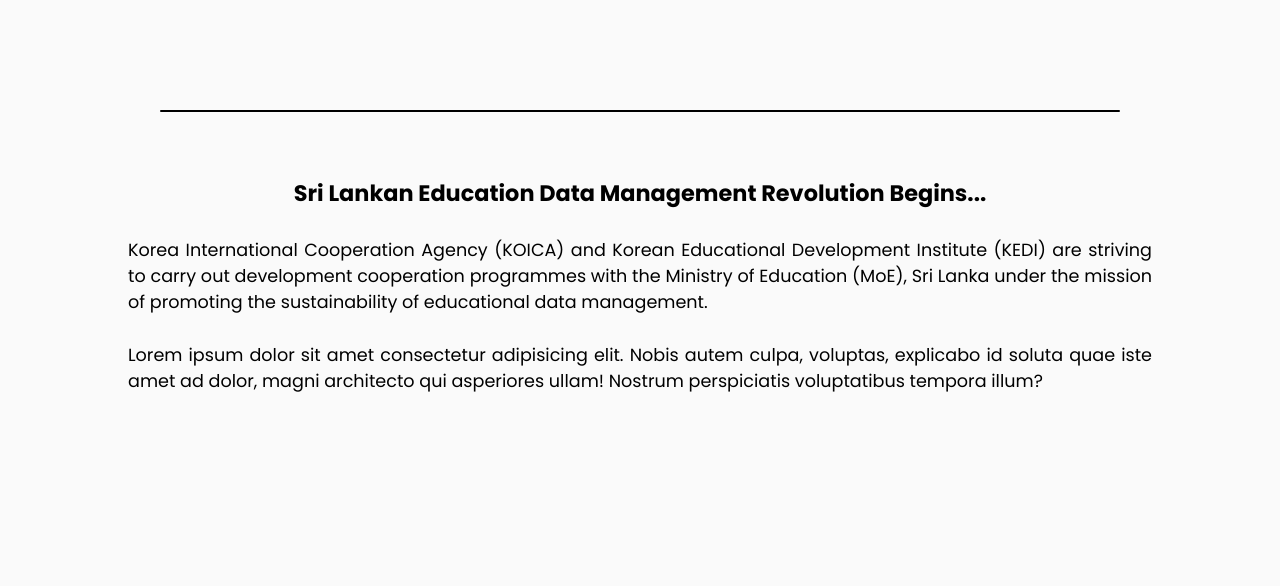
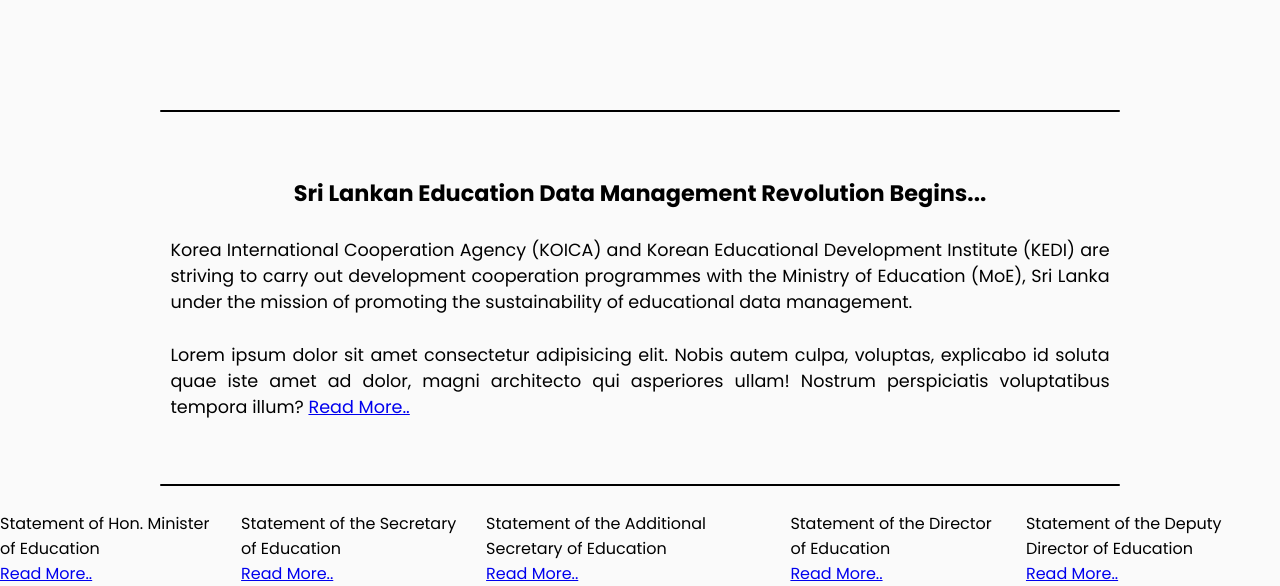
Before and after one commit to sluminda/DOT_MOE_GOV_LK, a PHP site: page / in a window 1280 px wide. Shown: the part 1602-2188 px from the top of the page. Before the commit the page ends 1994 px from the top, so only its background shows below. Run offline with PHP 8.4, Linux system fonts and the light colour scheme.

Commit message:
Home Page Updated

```diff
--- a/CSS/Body/home.css
+++ b/CSS/Body/home.css
@@ -200,6 +200,7 @@ Main Section Programme
   text-align: justify;
   color: var(--secondary-color);
   font-size: var(--font-regular);
+  max-width: 85ch;
 }
 
 /* Programme Responsive |*/
@@ -210,6 +211,17 @@ Main Section Programme
 
   .programme p {
     text-align: center;
+    color: var(--secondary-color);
   }
 }
 /* End here  |*/
+
+/*
+=======================
+Main Section Statements
+=======================
+*/
+
+.statements {
+  gap: 1.5rem;
+}
--- a/index.html
+++ b/index.html
@@ -171,8 +171,67 @@
                     Lorem ipsum dolor sit amet consectetur adipisicing elit. Nobis autem culpa, voluptas, explicabo id
                     soluta quae iste amet ad dolor, magni architecto qui asperiores ullam! Nostrum perspiciatis
                     voluptatibus tempora illum?
+
+                    <a href="#">Read More..</a>
                 </p>
 
+            </article>
+        </section>
+
+        <!-- Horizontal Line -->
+        <div class="horizontal-line"></div>
+
+        <!-- Statement Section -->
+        <section class="statements DF PR FD-R">
+
+            <!-- Susil Premajayantha -->
+            <article>
+                <figure>
+                    <img src="" alt="">
+                    <figcaption>Statement of Hon. Minister of Education</figcaption>
+                </figure>
+                <p></p>
+                <a href="#">Read More..</a>
+            </article>
+
+            <!-- Thilaka Jayasundara -->
+            <article>
+                <figure>
+                    <img src="" alt="">
+                    <figcaption>Statement of the Secretary of Education</figcaption>
+                </figure>
+                <p></p>
+                <a href="#">Read More..</a>
+            </article>
+
+            <!-- K.P Munagamuwa -->
+            <article>
+                <figure>
+                    <img src="" alt="">
+                    <figcaption>Statement of the Additional Secretary of Education</figcaption>
+                </figure>
+                <p></p>
+                <a href="#">Read More..</a>
+            </article>
+
+            <!-- Dakshina Kasthuriarachchi -->
+            <article>
+                <figure>
+                    <img src="" alt="">
+                    <figcaption>Statement of the Director of Education</figcaption>
+                </figure>
+                <p></p>
+                <a href="#">Read More..</a>
+            </article>
+
+            <!-- H. A. S. P. Senarathne -->
+            <article>
+                <figure>
+                    <img src="" alt="">
+                    <figcaption>Statement of the Deputy Director of Education</figcaption>
+                </figure>
+                <p></p>
+                <a href="#">Read More..</a>
             </article>
         </section>
     </main>
```
